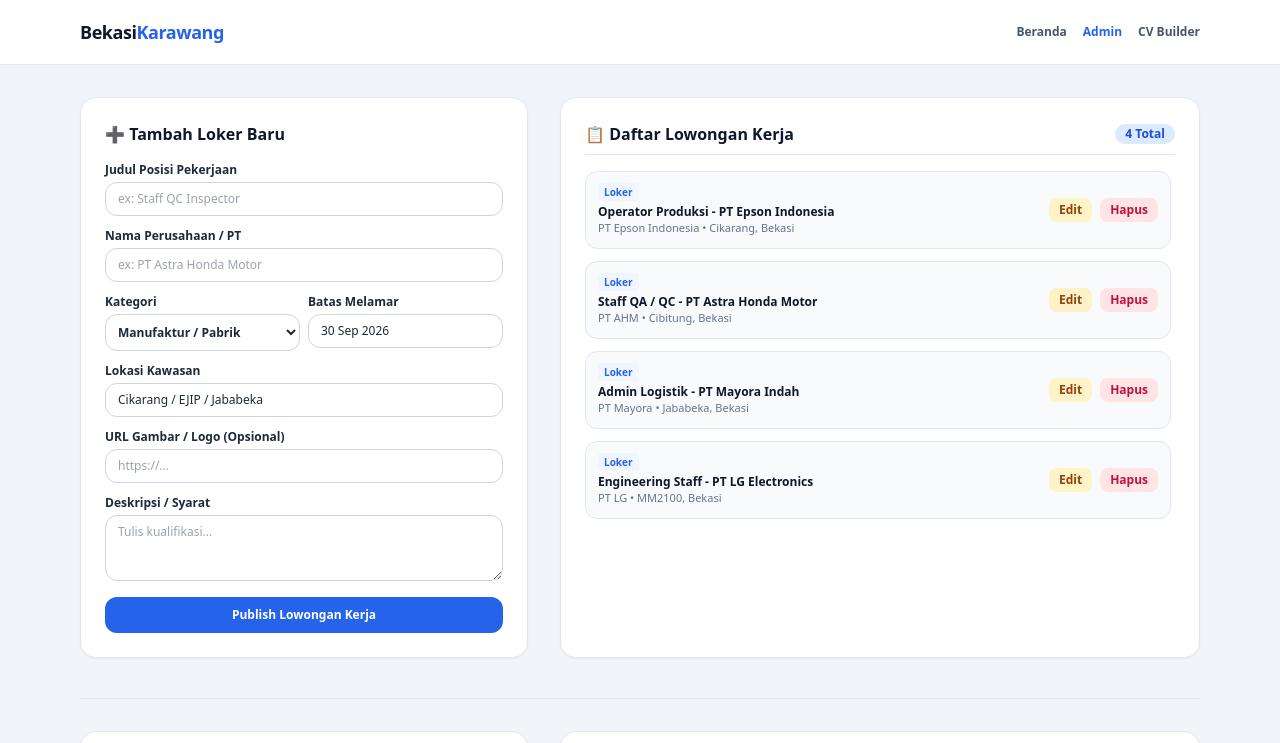
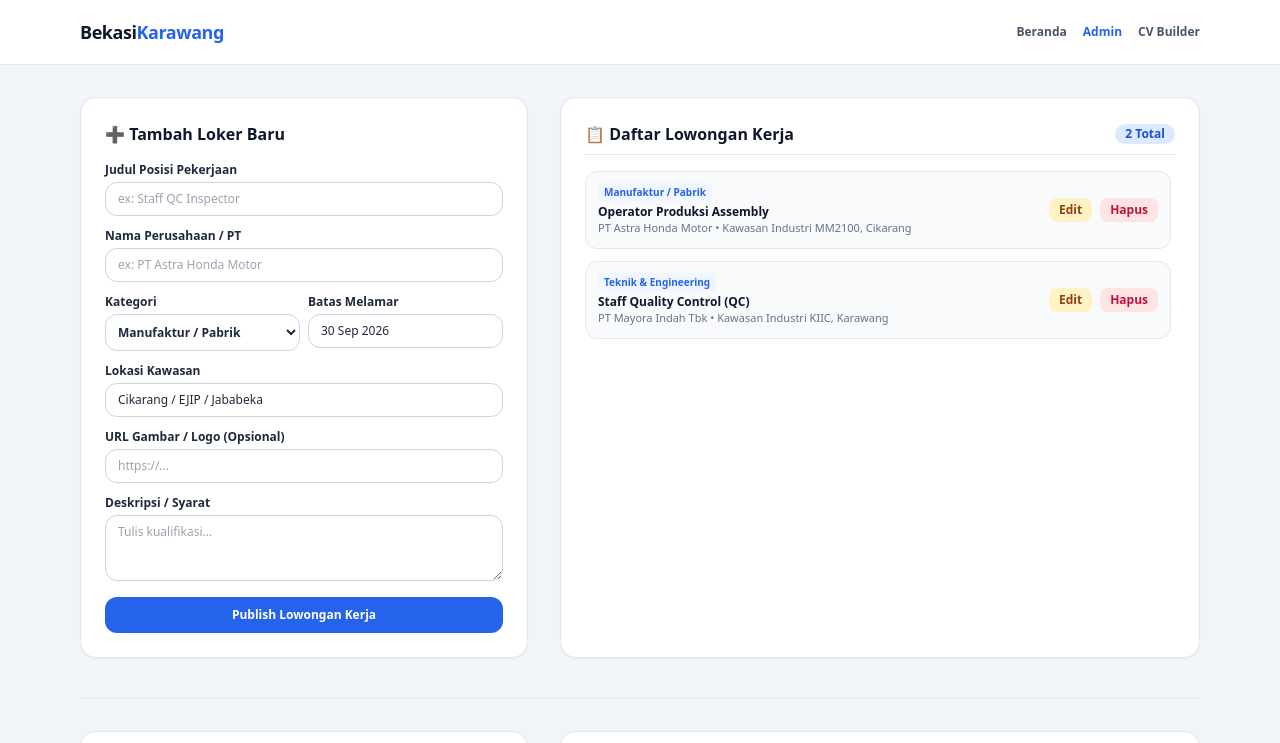
Before and after one commit to bekasikerjaofficial-ux/bekasikerja.id, a Next.js app: page /admin in a window 1280 px wide. Shown: the top 743 px of the page. Built offline with nearby package versions, Linux system fonts and the light colour scheme.

Commit message:
Update AppContext.js

```diff
--- a/app/AppContext.js
+++ b/app/AppContext.js
@@ -3,86 +3,82 @@ import React, { createContext, useContext, useState, useEffect } from 'react';
 
 const AppContext = createContext();
 
+const initialJobs = [
+  {
+    id: 1,
+    title: 'Operator Produksi Assembly',
+    company: 'PT Astra Honda Motor',
+    location: 'Kawasan Industri MM2100, Cikarang',
+    salary: 'Rp 5.200.000 - Rp 5.800.000',
+    category: 'Manufaktur / Pabrik',
+    type: 'Full-time',
+    deadline: '30 Sep 2026',
+    image: 'https://images.unsplash.com/photo-1581091226825-a6a2a5aee158?w=600&auto=format&fit=crop&q=80',
+    desc: 'Melakukan perakitan komponen kendaraan sesuai standar SOP operasional.'
+  },
+  {
+    id: 2,
+    title: 'Staff Quality Control (QC)',
+    company: 'PT Mayora Indah Tbk',
+    location: 'Kawasan Industri KIIC, Karawang',
+    salary: 'Rp 5.500.000 - Rp 6.200.000',
+    category: 'Teknik & Engineering',
+    type: 'Full-time',
+    deadline: '15 Okt 2026',
+    image: 'https://images.unsplash.com/photo-1581092160607-ee22621dd758?w=600&auto=format&fit=crop&q=80',
+    desc: 'Memastikan standar mutu produk sesuai spesifikasi sebelum didistribusikan.'
+  }
+];
+
+const initialNews = [
+  {
+    id: 1,
+    title: 'Tips Lolos Interview User di Perusahaan Manufaktur Cikarang',
+    category: 'Tips Karir',
+    date: '26 Agt 2026',
+    image: 'https://images.unsplash.com/photo-1573496359142-b8d87734a5a2?w=800&auto=format&fit=crop&q=80',
+    content: 'Persiapkan mental dan pahami alur SOP teknis industri sebelum menghadapi interview user.'
+  },
+  {
+    id: 2,
+    title: 'Waspada Modus Penipuan Loker Berbayar di Kawasan Industri',
+    category: '#AwasModus',
+    date: '25 Agt 2026',
+    image: 'https://images.unsplash.com/photo-1585421514284-efb74c2b69ba?w=800&auto=format&fit=crop&q=80',
+    content: 'PT resmi tidak pernah memungut biaya apapun selama proses rekrutmen berlangsung.'
+  }
+];
+
 export function AppProvider({ children }) {
-  const [user, setUser] = useState(null);
+  const [jobs, setJobs] = useState(initialJobs);
+  const [news, setNews] = useState(initialNews);
 
-  // Data Bawaan (Default) Lowongan
-  const defaultJobs = [
-    { id: 1, title: 'Operator Produksi - PT Epson Indonesia', company: 'PT Epson Indonesia', location: 'Cikarang, Bekasi', deadline: '31 Agu 2026', type: 'Full-time', image: 'https://images.unsplash.com/photo-1581091226825-a6a2a5aee158?w=600&auto=format&fit=crop&q=80', desc: 'Dibutuhkan segera operator produksi berpengalaman.' },
-    { id: 2, title: 'Staff QA / QC - PT Astra Honda Motor', company: 'PT AHM', location: 'Cibitung, Bekasi', deadline: '05 Sep 2026', type: 'Full-time', image: 'https://images.unsplash.com/photo-1581092335397-9583fe92d232?w=600&auto=format&fit=crop&q=80', desc: 'Melakukan kontrol kualitas pada lini perakitan.' },
-    { id: 3, title: 'Admin Logistik - PT Mayora Indah', company: 'PT Mayora', location: 'Jababeka, Bekasi', deadline: '10 Sep 2026', type: 'Contract', image: 'https://images.unsplash.com/photo-1586528116311-ad8dd3c8310d?w=600&auto=format&fit=crop&q=80', desc: 'Mengelola pencatatan gudang dan pengiriman barang.' },
-    { id: 4, title: 'Engineering Staff - PT LG Electronics', company: 'PT LG', location: 'MM2100, Bekasi', deadline: '15 Sep 2026', type: 'Full-time', image: 'https://images.unsplash.com/photo-1537462715879-363eeb61a3ad?w=600&auto=format&fit=crop&q=80', desc: 'Maintenance mesin produksi pabrik.' },
-  ];
-
-  // Data Bawaan (Default) Berita / Lifestyle
-  const defaultNews = [
-    { id: 1, title: 'Informasi Pembayaran Biaya Admin PDAM di Beberapa Wilayah', date: '24 Agt 2026', category: 'Lifestyle', hero: true, image: 'https://images.unsplash.com/photo-1585421514284-efb74c2b69ba?w=800&auto=format&fit=crop&q=80', content: 'Simak rincian tarif terbaru administrasi layanan air bersih.' },
-    { id: 2, title: 'Investasi Berbasis Syariah dengan Sukuk Ritel SR025', date: '21 Agt 2026', category: 'Edukasi', hero: false, image: 'https://images.unsplash.com/photo-1590283603385-17ffb3a7f29f?w=400&auto=format&fit=crop&q=80', content: 'Pilihan instrumen investasi aman bagi pekerja.' },
-    { id: 3, title: 'Tips Menghadapi Wawancara Kerja di Kawasan Industri Cikarang', date: '20 Agt 2026', category: 'Tips Karir', hero: false, image: 'https://images.unsplash.com/photo-1573496359142-b8d87734a5a2?w=400&auto=format&fit=crop&q=80', content: 'Kunci sukses lolos interview HRD dan user.' },
-    { id: 4, title: 'Waspada Modus Penipuan Lowongan Kerja Atas Nama PT Terkenal', date: '19 Agt 2026', category: '#AwasModus', hero: false, image: 'https://images.unsplash.com/photo-1563986768609-322da13575f3?w=400&auto=format&fit=crop&q=80', content: 'Kenali ciri-ciri rekrutmen palsu yang memungut biaya.' },
-  ];
-
-  const [jobs, setJobs] = useState(defaultJobs);
-  const [news, setNews] = useState(defaultNews);
-
-  // Load Data dari LocalStorage saat pertama kali aplikasi dibuka
   useEffect(() => {
-    const savedUser = localStorage.getItem('bk_user');
     const savedJobs = localStorage.getItem('bk_jobs');
     const savedNews = localStorage.getItem('bk_news');
-
-    if (savedUser) {
-      try { setUser(JSON.parse(savedUser)); } catch (e) { console.error(e); }
-    }
-    if (savedJobs) {
-      try { setJobs(JSON.parse(savedJobs)); } catch (e) { console.error(e); }
-    }
-    if (savedNews) {
-      try { setNews(JSON.parse(savedNews)); } catch (e) { console.error(e); }
-    }
+    if (savedJobs) setJobs(JSON.parse(savedJobs));
+    if (savedNews) setNews(JSON.parse(savedNews));
   }, []);
 
-  const login = (userData) => {
-    setUser(userData);
-    localStorage.setItem('bk_user', JSON.stringify(userData));
+  const addJob = (newJob) => {
+    const updated = [newJob, ...jobs];
+    setJobs(updated);
+    localStorage.setItem('bk_jobs', JSON.stringify(updated));
   };
 
-  const logout = () => {
-    setUser(null);
-    localStorage.removeItem('bk_user');
-  };
-
-  const unlockPremium = () => {
-    if (user) {
-      const updated = { ...user, isPremium: true };
-      setUser(updated);
-      localStorage.setItem('bk_user', JSON.stringify(updated));
-    }
-  };
-
-  // Tambah Job & Simpan ke LocalStorage Permanen
-  const addJob = (job) => {
-    setJobs((prev) => {
-      const updated = [job, ...prev];
-      localStorage.setItem('bk_jobs', JSON.stringify(updated));
-      return updated;
-    });
-  };
-
-  // Tambah News & Simpan ke LocalStorage Permanen
-  const addNews = (item) => {
-    setNews((prev) => {
-      const updated = [item, ...prev];
-      localStorage.setItem('bk_news', JSON.stringify(updated));
-      return updated;
-    });
+  const addNews = (newNews) => {
+    const updated = [newNews, ...news];
+    setNews(updated);
+    localStorage.setItem('bk_news', JSON.stringify(updated));
   };
 
   return (
-    <AppContext.Provider value={{ user, login, logout, unlockPremium, jobs, news, addJob, addNews }}>
+    <AppContext.Provider value={{ jobs, news, addJob, addNews }}>
       {children}
     </AppContext.Provider>
   );
 }
 
-export const useApp = () => useContext(AppContext);
+export function useApp() {
+  return useContext(AppContext);
+}
```
